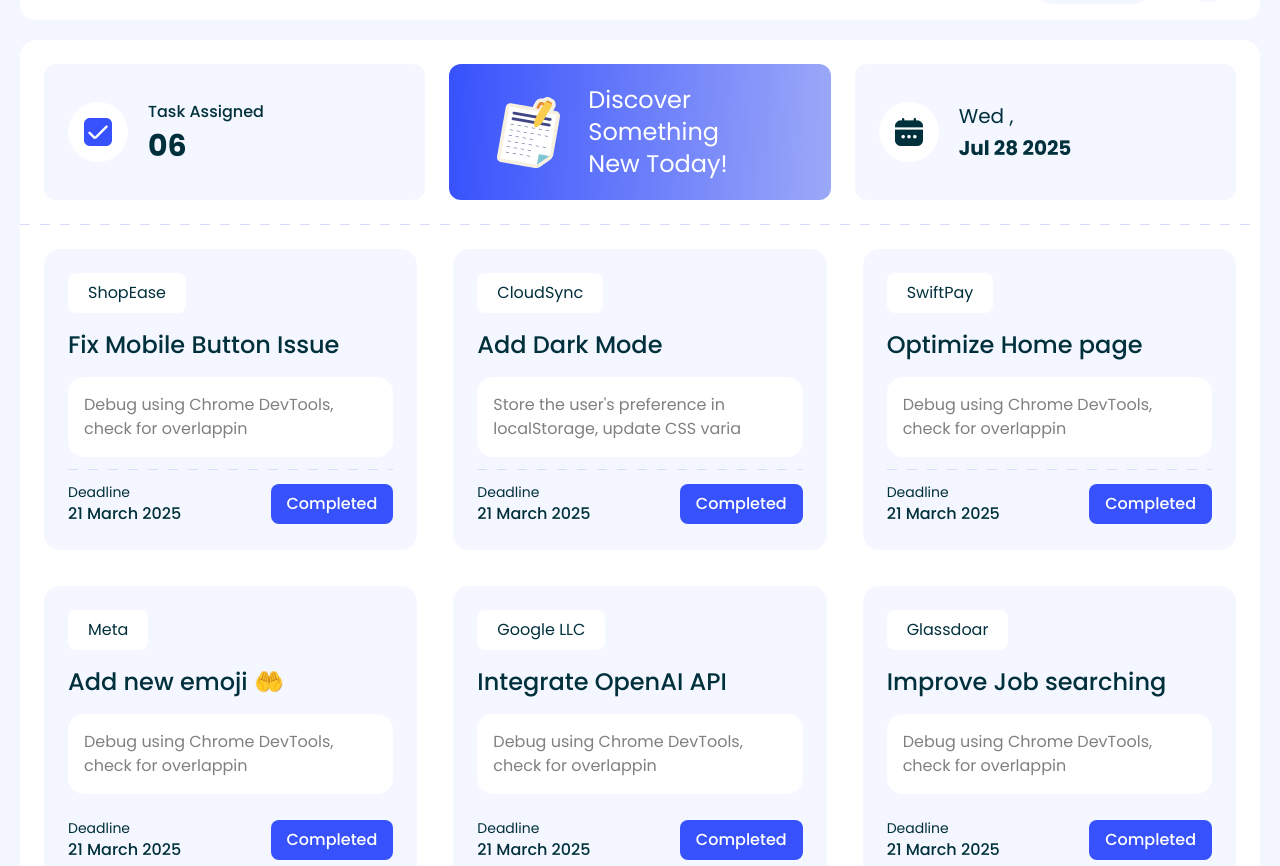
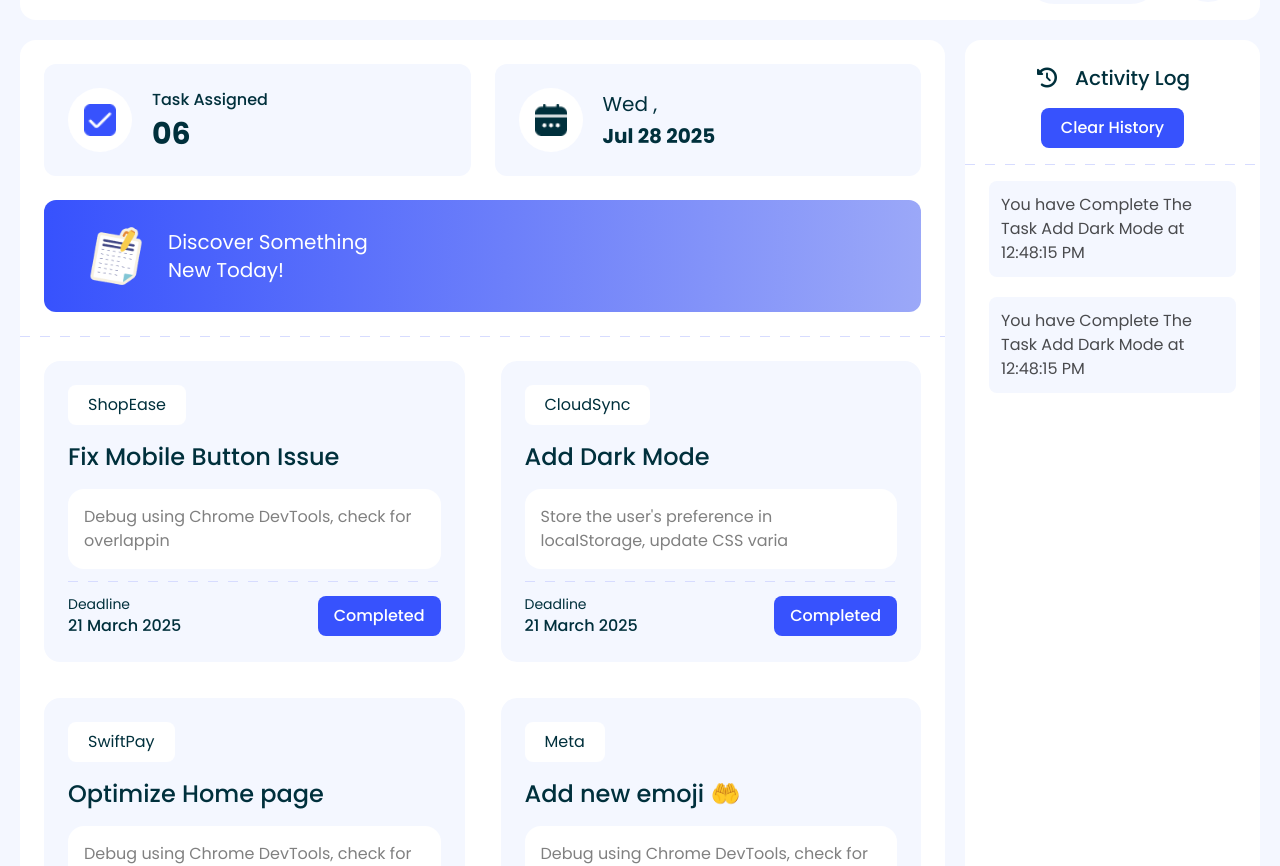
Before and after one commit to morshedrifat1/a5-dev-board, a plain HTML site: page index.html in a window 1280 px wide. Shown: the part 104-970 px from the top of the page. Drawn offline with nearby package versions, Linux system fonts and the light colour scheme.

Commit message:
activity section add

```diff
--- a/index.html
+++ b/index.html
@@ -13,7 +13,8 @@
       href="https://fonts.googleapis.com/css2?family=Poppins:ital,wght@0,100;0,200;0,300;0,400;0,500;0,600;0,700;0,800;0,900;1,100;1,200;1,300;1,400;1,500;1,600;1,700;1,800;1,900&display=swap"
       rel="stylesheet"
     />
-
+    <!-- font awesome cdn -->
+    <script src="https://kit.fontawesome.com/a20be2795a.js" crossorigin="anonymous"></script>
     <!-- tailwind css cdn -->
     <script src="https://unpkg.com/@tailwindcss/browser@4"></script>
   </head>
@@ -43,18 +44,19 @@
     </header>
 
     <!-- task section open -->
-    <section class="mt-5 bg-white rounded-2xl pb-6">
-      <div class="sm:grid sm:grid-cols-2 sm:grid-rows-2 gap-6 xl:grid-cols-3 xl:grid-rows-1 p-6">
+    <div class="grid lg:grid-cols-4 gap-5">
+    <section class="mt-5 bg-white rounded-2xl pb-6 lg:col-span-3">
+      <div class=" p-6 sm:grid sm:grid-cols-4 sm:grid-rows-2 sm:gap-6 2xl:grid-rows-1">
         <!-- task header -->
 
-         <div class="bg-[#F4F7FF] p-6 rounded-xl col-span-1 grid items-center">
+         <div class="bg-[#F4F7FF] p-4 sm:p-6 rounded-xl  grid items-center sm:col-span-2 2xl:col-span-1">
             <div class="flex gap-5 items-center">
-                <div class="bg-white p-4 rounded-full">
-                   <img src="img/checkbox.png">
+                <div class="bg-white p-3 sm:p-4 rounded-full">
+                   <img class="w-6 sm:w-8" src="img/checkbox.png">
                 </div>
                 <div>
                     <p class="text-base font-medium text-[#00303C]">Task Assigned</p>
-                    <p class="font-bold text-3xl mt-1 text-[#00303C]">06</p>
+                    <p class="font-bold text-xl sm:text-3xl mt-1 text-[#00303C]">06</p>
                 </div>
             </div>
          </div>
@@ -62,23 +64,23 @@
 
         <!-- task discover section -->
 
-        <div class="discover rounded-xl mt-6 sm:mt-0 sm:col-span-2 xl:col-span-1">
-            <div class="flex items-center gap-5 py-5 px-5 sm:px-10">
-                <img class="w-16 sm:w-20" src="img/board.png" alt="">
-                <p class="text-lg sm:text-2xl text-white">Discover Something <br> New Today!</p>
+        <div class="discover rounded-xl mt-6 grid items-center sm:mt-0 sm:col-span-4 sm:row-start-2 2xl:col-span-2 2xl:col-start-2 2xl:row-start-1">
+            <div class="flex items-center gap-5 p-4 sm:p-5 sm:px-10">
+                <img class="w-10 sm:w-16" src="img/board.png" alt="">
+                <p class="text-base sm:text-xl text-white">Discover Something <br> New Today!</p>
             </div>
         </div>
 
         <!-- today & date section  -->
 
-        <div class="bg-[#F4F7FF] p-6 rounded-xl mt-6 sm:mt-0 grid items-center sm:col-span-1 sm:col-start-2 sm:row-start-1 xl:col-start-3">
+        <div class="bg-[#F4F7FF] p-4 sm:p-6 rounded-xl mt-6 sm:mt-0 grid items-center sm:col-span-2 2xl:col-span-1 2xl:col-start-4">
             <div class="flex gap-5 items-center">
-                <div class="bg-white p-4 rounded-full">
-                   <img src="img/calender.png">
+                <div class="bg-white p-3 sm:p-4 rounded-full">
+                   <img class="w-6 sm:w-8" src="img/calender.png">
                 </div>
                 <div>
-                    <p class="text-xl text-[#00303C]">Wed ,</p>
-                    <p class="font-bold text-xl mt-1 text-[#00303C]">Jul 28 2025 </p>
+                    <p class="text-base sm:text-xl text-[#00303C]">Wed ,</p>
+                    <p class="font-bold text-base sm:text-xl mt-1 text-[#00303C]">Jul 28 2025 </p>
                 </div>
             </div>
          </div>
@@ -90,91 +92,91 @@
 
       <!-- task list open -->
 
-      <div class="px-6 mt-6 gap-5 xl:gap-9 grid grid-cols-1 sm:grid-cols-2 xl:grid-cols-3">
+      <div class="px-6 mt-6 gap-5 xl:gap-9 grid grid-cols-1 sm:grid-cols-2 xl:grid-cols-2 2xl:grid-cols-3">
 
 
         <div class="bg-[#f4f7ff] p-6 rounded-2xl">
             <p class="bg-white inline-block px-5 py-2 text-[#00303C] rounded-lg">ShopEase</p>
-            <h3 class="text-2xl font-medium text-[#00303C] mt-4">Fix Mobile Button Issue </h3>
+            <h3 class="text-xl md:text-2xl font-medium text-[#00303C] mt-4">Fix Mobile Button Issue </h3>
             <div class="bg-white p-4 rounded-2xl mt-4"><p class="text-[#808080] text-base">Debug using Chrome DevTools, check for overlappin</p></div>
             <div class="p-0 mt-3 w-full h-[0.8px] bg-[repeating-linear-gradient(to_right,#d7dcff_0px,#d7dcff_10px,transparent_10px,transparent_20px)]"></div>
-            <div class="flex flex-col gap-3 sm:flex-row sm:items-center sm:justify-between mt-3">
+            <div class="flex gap-3 items-center justify-between mt-3">
                 <div>
                     <p class="text-sm text-[#00303C]">Deadline</p>
-                    <p class="text-base font-medium text-[#00303C]">21 March 2025</p>
+                    <p class="text-sm md:text-base font-medium text-[#00303C]">21 March 2025</p>
                 </div>
-                <button class="text-base font-medium text-white bg-[#3752fd] px-4 py-2 rounded-lg">Completed</button>
+                <button class="text-sm md:text-base font-medium text-white bg-[#3752fd] px-2 md:px-4 py-2 rounded-lg">Completed</button>
             </div>
         </div>
 
         <div class="bg-[#f4f7ff] p-6 rounded-2xl">
             <p class="bg-white inline-block px-5 py-2 text-[#00303C] rounded-lg">CloudSync</p>
-            <h3 class="text-2xl font-medium text-[#00303C] mt-4">Add Dark Mode</h3>
+            <h3 class="text-xl md:text-2xl font-medium text-[#00303C] mt-4">Add Dark Mode</h3>
             <div class="bg-white p-4 rounded-2xl mt-4"><p class="text-[#808080] text-base">Store the user's preference in localStorage, update CSS varia</p></div>
             <div class="p-0 mt-3 w-full h-[0.8px] bg-[repeating-linear-gradient(to_right,#d7dcff_0px,#d7dcff_10px,transparent_10px,transparent_20px)]"></div>
-            <div class="flex flex-col gap-3 sm:flex-row sm:items-center sm:justify-between mt-3">
+            <div class="flex gap-3 items-center justify-between mt-3">
                 <div>
                     <p class="text-sm text-[#00303C]">Deadline</p>
-                    <p class="text-base font-medium text-[#00303C]">21 March 2025</p>
+                    <p class="text-sm md:text-base font-medium text-[#00303C]">21 March 2025</p>
                 </div>
-                <button class="text-base font-medium text-white bg-[#3752fd] px-4 py-2 rounded-lg">Completed</button>
+                <button class="text-sm md:text-base font-medium text-white bg-[#3752fd] px-2 md:px-4 py-2 rounded-lg">Completed</button>
             </div>
         </div>
 
         <div class="bg-[#f4f7ff] p-6 rounded-2xl">
             <p class="bg-white inline-block px-5 py-2 text-[#00303C] rounded-lg">SwiftPay</p>
-            <h3 class="text-2xl font-medium text-[#00303C] mt-4">Optimize  Home page</h3>
+            <h3 class="text-xl md:text-2xl font-medium text-[#00303C] mt-4">Optimize  Home page</h3>
             <div class="bg-white p-4 rounded-2xl mt-4"><p class="text-[#808080] text-base">Debug using Chrome DevTools, check for overlappin</p></div>
             <div class="p-0 mt-3 w-full h-[0.8px] bg-[repeating-linear-gradient(to_right,#d7dcff_0px,#d7dcff_10px,transparent_10px,transparent_20px)]"></div>
-            <div class="flex flex-col gap-3 sm:flex-row sm:items-center sm:justify-between mt-3">
+            <div class="flex gap-3 items-center justify-between mt-3">
                 <div>
                     <p class="text-sm text-[#00303C]">Deadline</p>
-                    <p class="text-base font-medium text-[#00303C]">21 March 2025</p>
+                    <p class="text-sm md:text-base font-medium text-[#00303C]">21 March 2025</p>
                 </div>
-                <button class="text-base font-medium text-white bg-[#3752fd] px-4 py-2 rounded-lg">Completed</button>
+                <button class="text-sm md:text-base font-medium text-white bg-[#3752fd] px-2 md:px-4 py-2 rounded-lg">Completed</button>
             </div>
         </div>
 
 
         <div class="bg-[#f4f7ff] p-6 rounded-2xl">
             <p class="bg-white inline-block px-5 py-2 text-[#00303C] rounded-lg">Meta</p>
-            <h3 class="text-2xl font-medium text-[#00303C] mt-4">Add new emoji 🤲</h3>
+            <h3 class="text-xl md:text-2xl font-medium text-[#00303C] mt-4">Add new emoji 🤲</h3>
             <div class="bg-white p-4 rounded-2xl mt-4"><p class="text-[#808080] text-base">Debug using Chrome DevTools, check for overlappin</p></div>
             <div class="p-0 mt-3 w-full h-[0.8px] bg-[repeating-linear-gradient(to_right,#d7dcff_0px,#d7dcff_10px,transparent_10px,transparent_20px)]"></div>
-            <div class="flex flex-col gap-3 sm:flex-row sm:items-center sm:justify-between mt-3">
+            <div class="flex gap-3 items-center justify-between mt-3">
                 <div>
                     <p class="text-sm text-[#00303C]">Deadline</p>
-                    <p class="text-base font-medium text-[#00303C]">21 March 2025</p>
+                    <p class="text-sm md:text-base font-medium text-[#00303C]">21 March 2025</p>
                 </div>
-                <button class="text-base font-medium text-white bg-[#3752fd] px-4 py-2 rounded-lg">Completed</button>
+                <button class="text-sm md:text-base font-medium text-white bg-[#3752fd] px-2 md:px-4 py-2 rounded-lg">Completed</button>
             </div>
         </div>
 
         <div class="bg-[#f4f7ff] p-6 rounded-2xl">
             <p class="bg-white inline-block px-5 py-2 text-[#00303C] rounded-lg">Google LLC</p>
-            <h3 class="text-2xl font-medium text-[#00303C] mt-4">Integrate OpenAI API</h3>
+            <h3 class="text-xl md:text-2xl font-medium text-[#00303C] mt-4">Integrate OpenAI API</h3>
             <div class="bg-white p-4 rounded-2xl mt-4"><p class="text-[#808080] text-base">Debug using Chrome DevTools, check for overlappin</p></div>
             <div class="p-0 mt-3 w-full h-[0.8px] bg-[repeating-linear-gradient(to_right,#d7dcff_0px,#d7dcff_10px,transparent_10px,transparent_20px)]"></div>
-            <div class="flex flex-col gap-3 sm:flex-row sm:items-center sm:justify-between mt-3">
+            <div class="flex gap-3 items-center justify-between mt-3">
                 <div>
                     <p class="text-sm text-[#00303C]">Deadline</p>
-                    <p class="text-base font-medium text-[#00303C]">21 March 2025</p>
+                    <p class="text-sm md:text-base font-medium text-[#00303C]">21 March 2025</p>
                 </div>
-                <button class="text-base font-medium text-white bg-[#3752fd] px-4 py-2 rounded-lg">Completed</button>
+                <button class="text-sm md:text-base font-medium text-white bg-[#3752fd] px-2 md:px-4 py-2 rounded-lg">Completed</button>
             </div>
         </div>
 
         <div class="bg-[#f4f7ff] p-6 rounded-2xl">
             <p class="bg-white inline-block px-5 py-2 text-[#00303C] rounded-lg">Glassdoar</p>
-            <h3 class="text-2xl font-medium text-[#00303C] mt-4">Improve Job searching</h3>
+            <h3 class="text-xl md:text-2xl font-medium text-[#00303C] mt-4">Improve Job searching</h3>
             <div class="bg-white p-4 rounded-2xl mt-4"><p class="text-[#808080] text-base">Debug using Chrome DevTools, check for overlappin</p></div>
             <div class="p-0 mt-3 w-full h-[0.8px] bg-[repeating-linear-gradient(to_right,#d7dcff_0px,#d7dcff_10px,transparent_10px,transparent_20px)]"></div>
-            <div class="flex flex-col gap-3 sm:flex-row sm:items-center sm:justify-between mt-3">
+            <div class="flex gap-3 items-center justify-between mt-3">
                 <div>
                     <p class="text-sm text-[#00303C]">Deadline</p>
-                    <p class="text-base font-medium text-[#00303C]">21 March 2025</p>
+                    <p class="text-sm md:text-base font-medium text-[#00303C]">21 March 2025</p>
                 </div>
-                <button class="text-base font-medium text-white bg-[#3752fd] px-4 py-2 rounded-lg">Completed</button>
+                <button class="text-sm md:text-base font-medium text-white bg-[#3752fd] px-2 md:px-4 py-2 rounded-lg">Completed</button>
             </div>
         </div>
 
@@ -182,6 +184,27 @@
 
     </section>
 
+        <section class="activity-section mt-5 bg-white rounded-2xl">
+            <div class="p-6 pb-0">
+                <div class="text-center">
+                    <h1 class="text-xl font-medium text-[#00303C]"><i class="fa-solid fa-clock-rotate-left w-6 mr-4"></i>Activity Log</h1>
+                    <button class="text-sm md:text-base font-medium text-white bg-[#3752fd] px-5 py-2 rounded-lg mt-4">Clear History</button>
+                </div>
+            </div>
+
+            <div class="p-0 mt-4 w-full h-[0.8px] bg-[repeating-linear-gradient(to_right,#d7dcff_0px,#d7dcff_10px,transparent_10px,transparent_20px)]"></div>
+
+            <div class="p-6 pt-4 space-y-5">
+                <div class="bg-[#f4f7ff] p-3 rounded-lg">
+                    <p class="text-[#494a4d] text-base">You have Complete The Task <span> Add Dark Mode</span> at <span>12:48:15 PM</span></p>
+                </div>
+                <div class="bg-[#f4f7ff] p-3 rounded-lg">
+                    <p class="text-[#494a4d] text-base">You have Complete The Task <span> Add Dark Mode</span> at <span>12:48:15 PM</span></p>
+                </div>
+            </div>
+        </section>
+
+    </div>
     <script src="castom-taiwind.js"></script>
   </body>
 </html>
```
